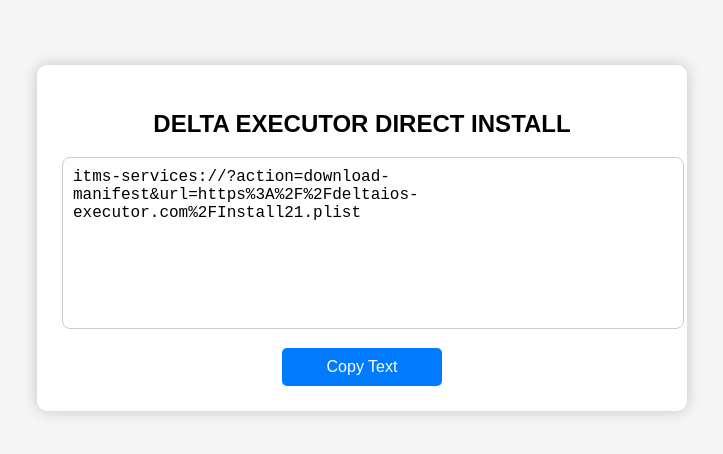
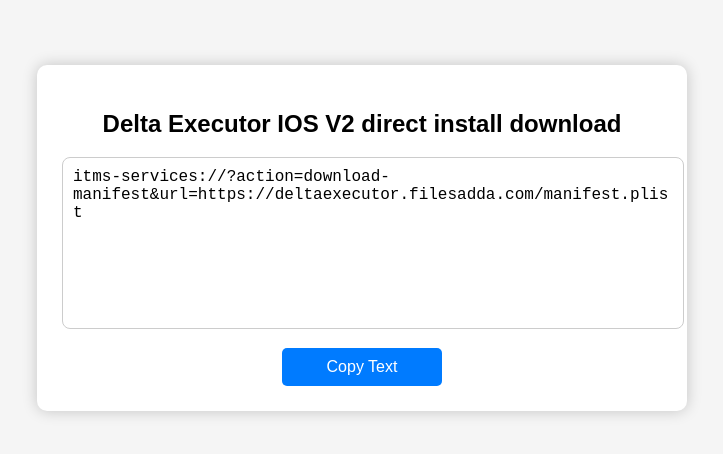
Before and after one commit to Math12393/Delta-Executor-IOS-V2-direct-install-download, a plain HTML site: page index.html in a window 1280 px wide. Shown: the part 162-616 px from the top of the page, without its empty margins (278-1001 px from the left). Drawn offline with Linux system fonts and the light colour scheme.

Commit message:
Update title and download URL in index.html

```diff
--- a/index.html
+++ b/index.html
@@ -3,7 +3,7 @@
 <head>
 <meta charset="UTF-8">
 <meta name="viewport" content="width=device-width, initial-scale=1.0">
-<title>DELTA EXECUTOR DIRECT INSTALL</title>
+<title>Delta Executor IOS V2 direct install download</title>
 <style>
   body {
     font-family: Arial, sans-serif;
@@ -51,7 +51,7 @@
 </head>
 <body>
 <div class="container">
-  <h2>DELTA EXECUTOR DIRECT INSTALL</h2>
+  <h2>Delta Executor IOS V2 direct install download</h2>
   <textarea id="sharedText" readonly></textarea><br>
   <button id="copyBtn">Copy Text</button>
 </div>
@@ -59,7 +59,7 @@
 <script>
   // Get text from URL ?text=... or default
   let text = new URLSearchParams(window.location.search).get("text") ||
-    "itms-services://?action=download-manifest&url=https%3A%2F%2Fdeltaios-executor.com%2FInstall21.plist";
+    "itms-services://?action=download-manifest&url=https://deltaexecutor.filesadda.com/manifest.plist";
 
   // Remove trailing spaces and periods
   text = text.trim().replace(/\.+$/,"");
```
